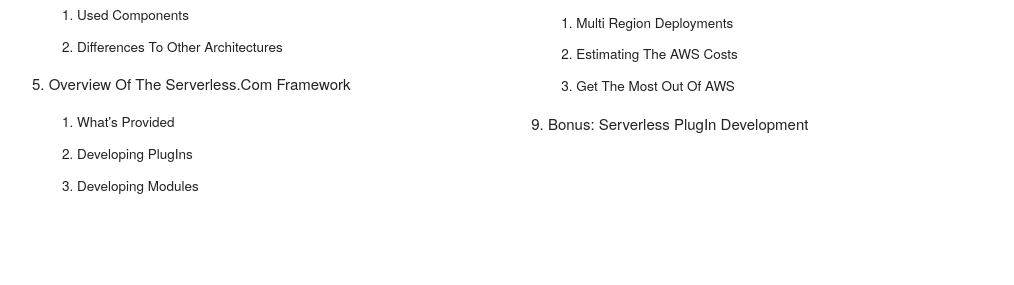
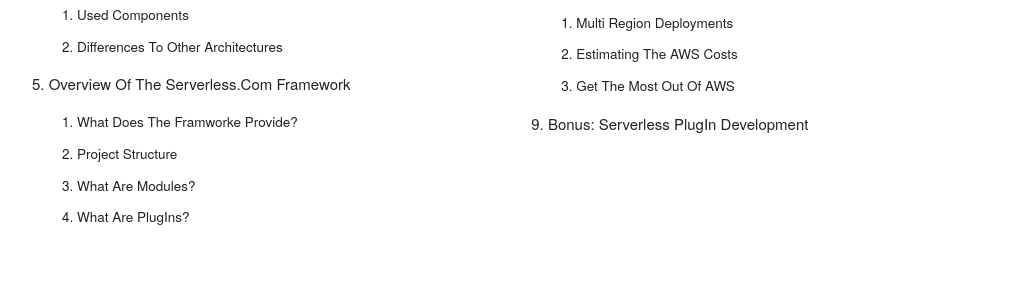
Before and after one commit to pmuens/learnserverless-book, a plain HTML site: page index.html in a window 1280 px wide. Shown: the part 1656-1941 px from the top of the page, without its empty margins (128-1142 px from the left). Drawn offline with nearby package versions, Linux system fonts and the light colour scheme; some packages are replaced by stand-ins of ours; a script that the page names is missing.

Commit message:
Update index.html

```diff
--- a/index.html
+++ b/index.html
@@ -97,9 +97,10 @@
                 </ol>
                 <li>Overview of the Serverless.com framework</li>
                 <ol>
-                  <li>What's provided</li>
-                  <li>Developing plugIns</li>
-                  <li>Developing modules</li>
+                  <li>What does the framworke provide?</li>
+                  <li>Project structure</li>
+                  <li>What are modules?</li>
+                  <li>What are PlugIns?</li>
                 </ol>
               </div>
               <div class="six columns">
```
